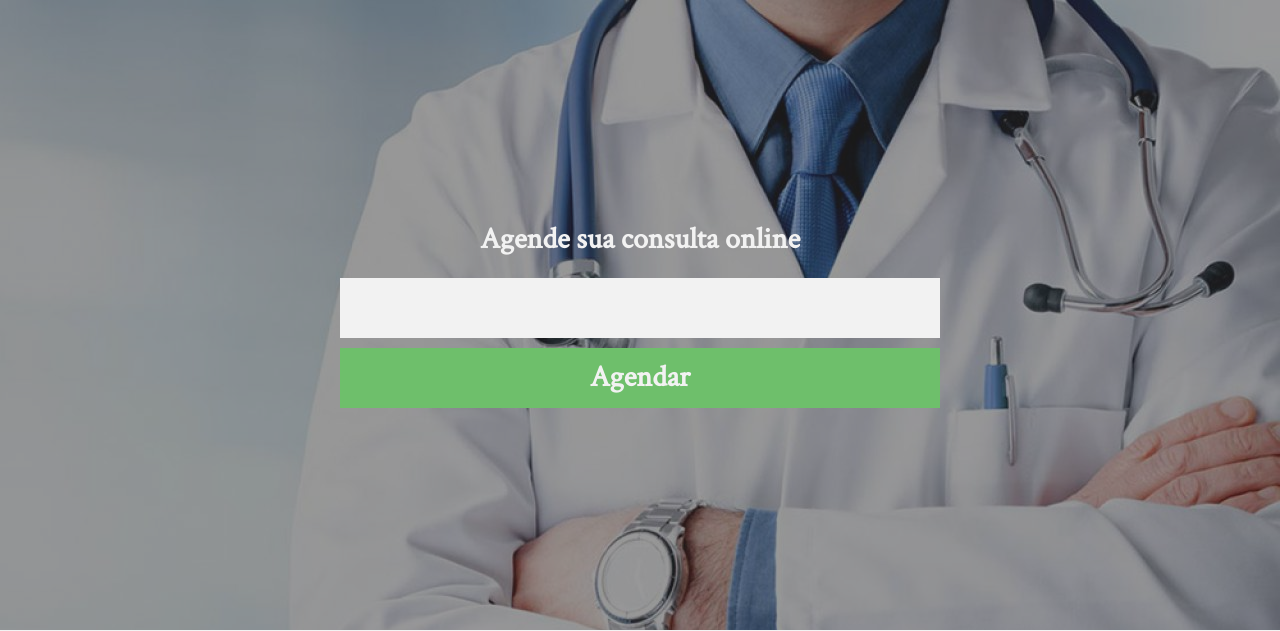
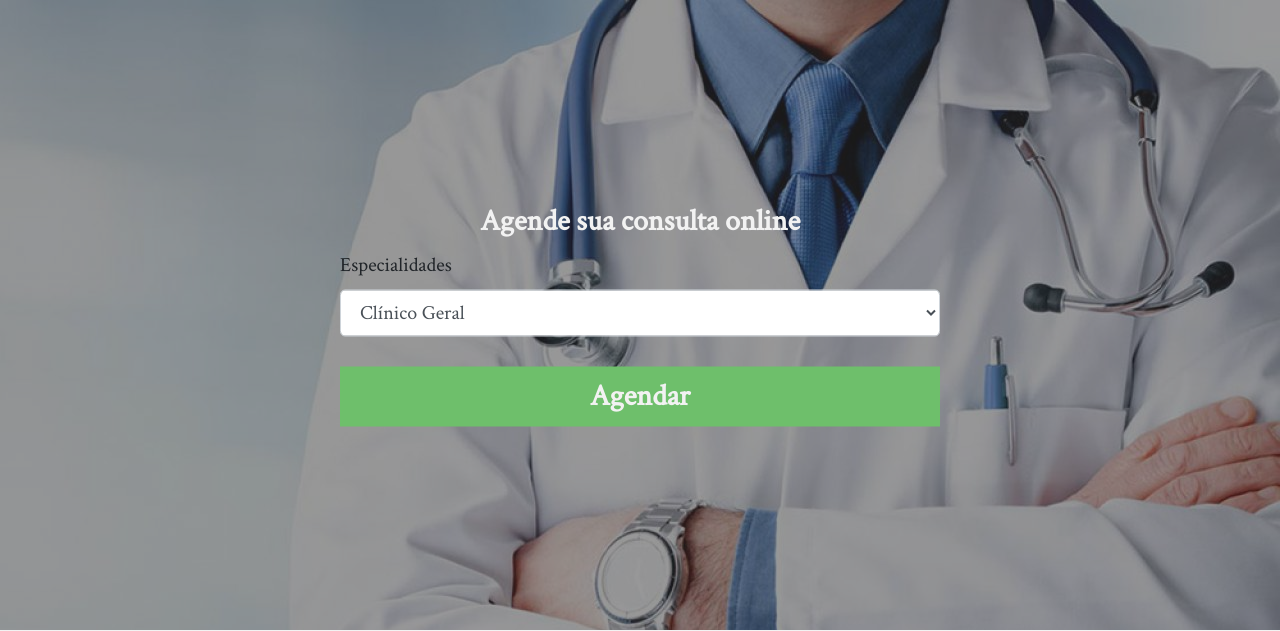
Before and after one commit to leandroyellow/projeto-web-clinica-abc, a PHP site: page / in a window 1280 px wide. Shown: the part 83-714 px from the top of the page. Run offline with PHP 8.4, Linux system fonts and the light colour scheme.

Commit message:
especialidades agenda

```diff
--- a/index.php
+++ b/index.php
@@ -33,7 +33,16 @@
         <div class="center">
             <form>
                 <h2>Agende sua consulta online</h2>
-                <input type="email" name="email" require>
+                <div class="form-group">
+                    <label for="exampleFormControlSelect1">Especialidades</label>
+                    <select class="form-control" id="exampleFormControlSelect1">
+                        <option>Clínico Geral</option>
+                        <option>Giicologista</option>
+                        <option>Pediatra</option>
+                        <option>Nutricionista</option>
+                        <option>Dentista</option>
+                    </select>
+                </div>
                 <input type="submit" name="acao" value="Agendar">
             </form>
         </div><!--center-->
@@ -124,5 +133,9 @@
 
 
     </footer>
+
+    <script src="https://code.jquery.com/jquery-3.3.1.slim.min.js" integrity="sha384-q8i/X+965DzO0rT7abK41JStQIAqVgRVzpbzo5smXKp4YfRvH+8abtTE1Pi6jizo" crossorigin="anonymous"></script>
+    <script src="https://cdnjs.cloudflare.com/ajax/libs/popper.js/1.14.7/umd/popper.min.js" integrity="sha384-UO2eT0CpHqdSJQ6hJty5KVphtPhzWj9WO1clHTMGa3JDZwrnQq4sF86dIHNDz0W1" crossorigin="anonymous"></script>
+    <script src="https://stackpath.bootstrapcdn.com/bootstrap/4.3.1/js/bootstrap.min.js" integrity="sha384-JjSmVgyd0p3pXB1rRibZUAYoIIy6OrQ6VrjIEaFf/nJGzIxFDsf4x0xIM+B07jRM" crossorigin="anonymous"></script>
 </body>
 </html>
```
